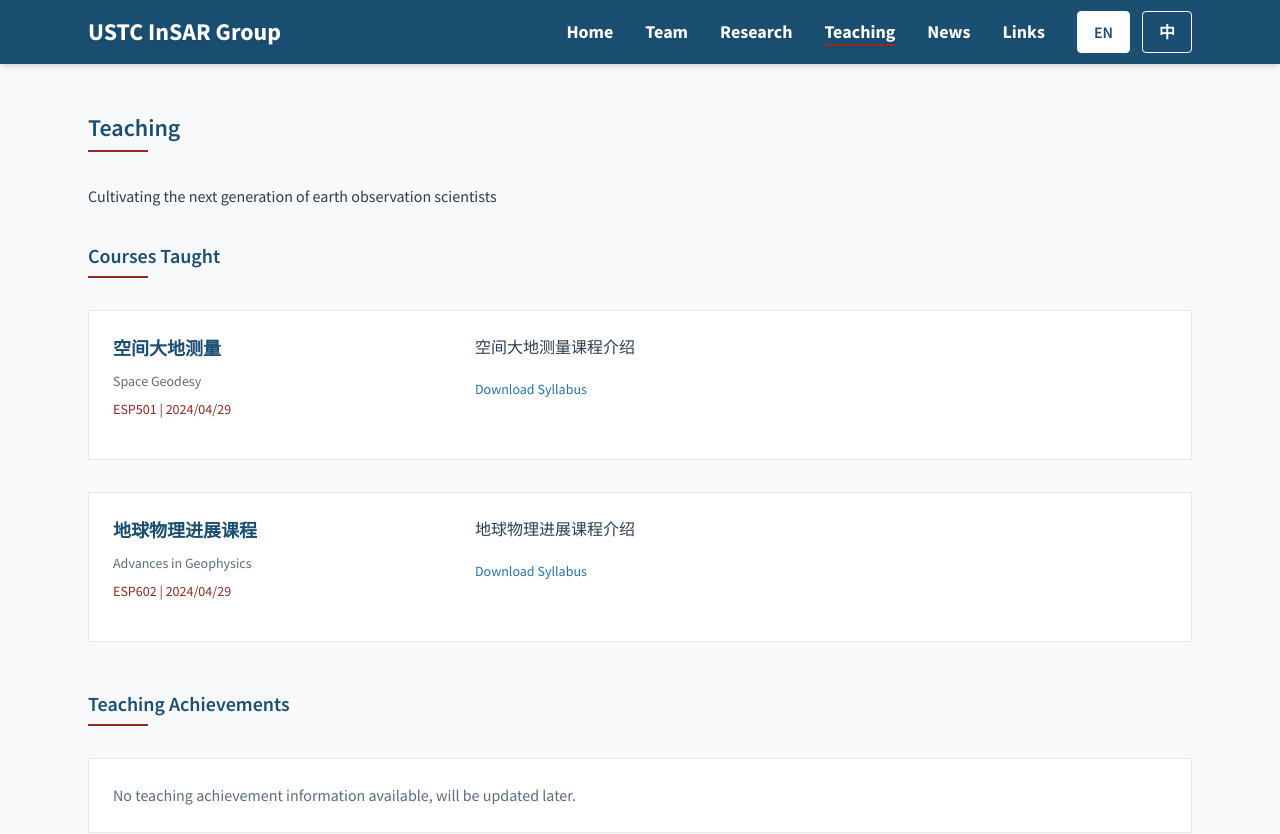
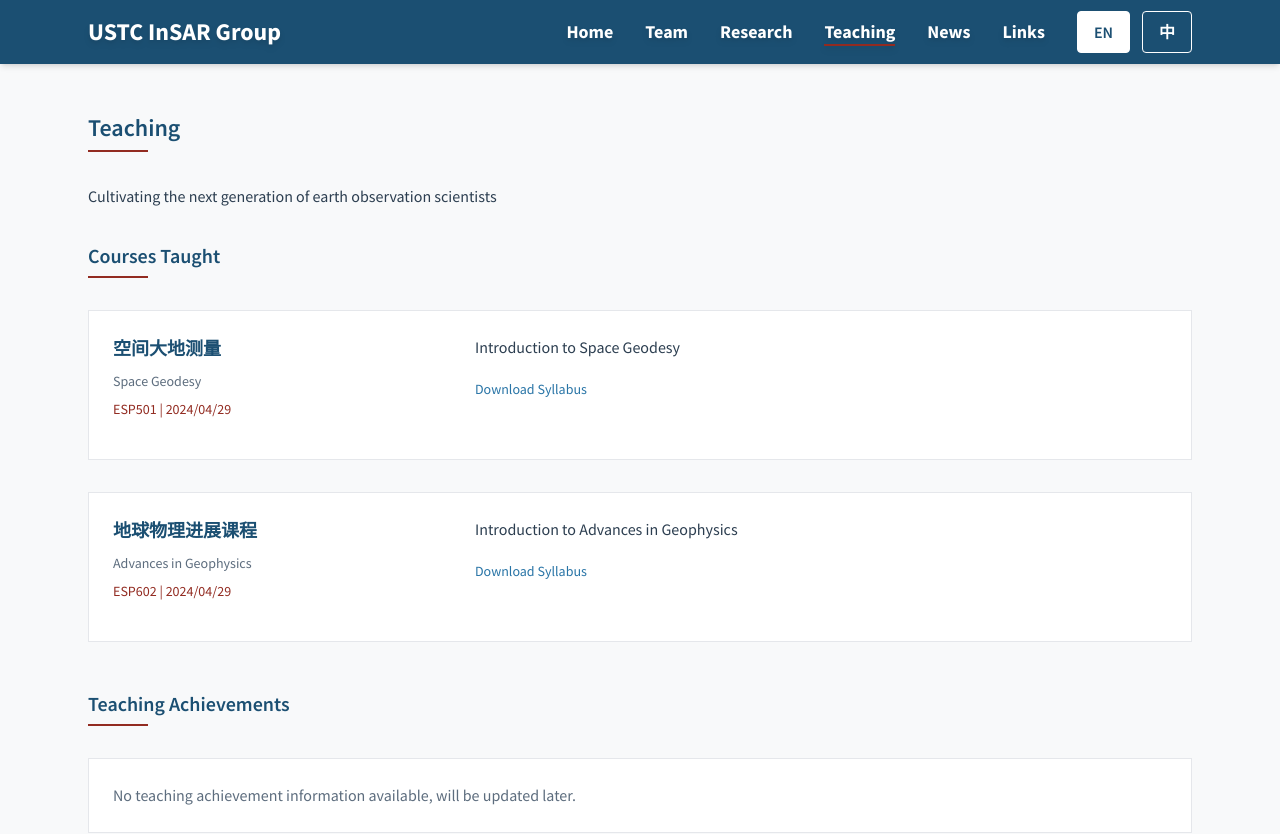
Before and after one commit to ustcer-jun/xiaohua-eric-xu.github.io, a React (Vite) app: page /teaching in a window 1280 px wide. Shown: the top 834 px of the page. Built offline with nearby package versions, Linux system fonts and the light colour scheme.

Commit message:
Update website: remove gallery buttons and counts, add Chinese support for research description, update courses to support bilingual descriptions, and improve README

```diff
--- a/src/data/courses.json
+++ b/src/data/courses.json
@@ -5,7 +5,10 @@
     "nameEn": "Space Geodesy",
     "code": "ESP501",
     "semester": "2024/04/29",
-    "description": "空间大地测量课程介绍",
+    "description": {
+      "zh": "空间大地测量课程介绍",
+      "en": "Introduction to Space Geodesy"
+    },
     "syllabus": "https://www.bb.us..."
   },
   {
@@ -14,7 +17,10 @@
     "nameEn": "Advances in Geophysics",
     "code": "ESP602",
     "semester": "2024/04/29",
-    "description": "地球物理进展课程介绍",
+    "description": {
+      "zh": "地球物理进展课程介绍",
+      "en": "Introduction to Advances in Geophysics"
+    },
     "syllabus": "https://www.bb.us..."
   }
 ]
--- a/src/i18n/locales/en.json
+++ b/src/i18n/locales/en.json
@@ -39,7 +39,7 @@
   "research": {
     "hero": {
       "title": "Research Results",
-      "description": "Our research directions and academic publications"
+      "description": "Our research focuses on using geodetic techniques, primarily InSAR technology, to analyze and study earth science problems, including earthquake geodesy, crustal deformation monitoring."
     },
     "areas": {
       "title": "Research Areas",
--- a/src/i18n/locales/zh.json
+++ b/src/i18n/locales/zh.json
@@ -39,7 +39,7 @@
   "research": {
     "hero": {
       "title": "研究成果",
-      "description": "我们的研究方向与学术发表"
+      "description": "我们的研究重点是利用大地测量技术，主要是InSAR技术，分析和研究地球科学问题，包括地震大地测量、地壳形变监测等。"
     },
     "areas": {
       "title": "研究领域",
--- a/src/pages/Home.tsx
+++ b/src/pages/Home.tsx
@@ -19,11 +19,11 @@ const Home = () => {
 
   // Gallery data
   const galleries = [
-    { id: '2024', name: '2024', cover: '/images/USTC_InSAR_share/2024/1.JPG', count: 2 },
-    { id: '2025', name: '2025', cover: '/images/USTC_InSAR_share/2025/1.JPG', count: 5 },
-    { id: '2026', name: '2026', cover: '/images/USTC_InSAR_share/2026/1.jpg', count: 1 },
-    { id: 'AGU', name: 'AGU', cover: '/images/USTC_InSAR_share/AGU/1.jpg', count: 8 },
-    { id: 'GMTSAR', name: 'GMTSAR', cover: '/images/USTC_InSAR_share/GMTSAR/1.png', count: 6 }
+    { id: '2024', name: '2024', cover: '/images/USTC_InSAR_share/2024/1.JPG' },
+    { id: '2025', name: '2025', cover: '/images/USTC_InSAR_share/2025/1.JPG' },
+    { id: '2026', name: '2026', cover: '/images/USTC_InSAR_share/2026/1.jpg' },
+    { id: 'AGU', name: 'AGU', cover: '/images/USTC_InSAR_share/AGU/1.jpg' },
+    { id: 'GMTSAR', name: 'GMTSAR', cover: '/images/USTC_InSAR_share/GMTSAR/1.png' }
   ];
 
   return (
@@ -174,26 +174,20 @@ const Home = () => {
 
           <div className="grid grid-cols-1 sm:grid-cols-2 lg:grid-cols-3 gap-6">
             {galleries.map((gallery) => (
-              <div key={gallery.id} className="bg-white rounded-lg overflow-hidden shadow-md hover:shadow-lg transition-shadow">
+              <div
+                key={gallery.id}
+                className="bg-white rounded-lg overflow-hidden shadow-md hover:shadow-lg transition-shadow cursor-pointer"
+                onClick={() => navigate(`/gallery/${gallery.id}`)}
+              >
                 <div className="relative">
                   <img
                     src={getImageUrl(gallery.cover)}
                     alt={gallery.name}
-                    className="w-full h-64 object-cover cursor-pointer hover:opacity-90 transition-opacity"
-                    onClick={() => setSelectedImage(getImageUrl(gallery.cover))}
+                    className="w-full h-64 object-cover hover:opacity-90 transition-opacity"
                   />
                   <div className="absolute bottom-0 left-0 right-0 bg-black bg-opacity-70 text-white p-3">
                     <h3 className="text-lg font-semibold">{gallery.name}</h3>
-                    <p className="text-sm">{gallery.count} photos</p>
                   </div>
-                </div>
-                <div className="p-4">
-                  <button
-                    className="w-full bg-primary text-white py-2 px-4 rounded hover:bg-primaryDark transition-colors"
-                    onClick={() => navigate(`/gallery/${gallery.id}`)}
-                  >
-                    View Gallery
-                  </button>
                 </div>
               </div>
             ))}
--- a/src/pages/Research.tsx
+++ b/src/pages/Research.tsx
@@ -54,7 +54,7 @@ const Research = () => {
           </h1>
 
           <p className="text-text-primary mb-8">
-            Our research focuses on using geodetic techniques, primarily InSAR technology, to analyze and study earth science problems, including earthquake geodesy, crustal deformation monitoring, volcanic activity, and groundwater changes.
+            {t('research.hero.description')}
           </p>
 
           <div className="space-y-12">
--- a/src/pages/Teaching.tsx
+++ b/src/pages/Teaching.tsx
@@ -3,7 +3,7 @@ import courses from '@/data/courses.json';
 import { useI18n } from '@/i18n/I18nContext';
 
 const Teaching = () => {
-  const { t } = useI18n();
+  const { t, locale } = useI18n();
 
   return (
     <div className="min-h-screen bg-background py-12">
@@ -39,7 +39,7 @@ const Teaching = () => {
                   </div>
                   <div className="md:w-2/3">
                     <p className="text-text-primary mb-4">
-                      {course.description}
+                      {typeof course.description === 'object' ? course.description[locale] : course.description}
                     </p>
                     {course.syllabus && (
                       <a
```
Also changed, not shown: 1 other file (tests, documents, lock files or other folders).
